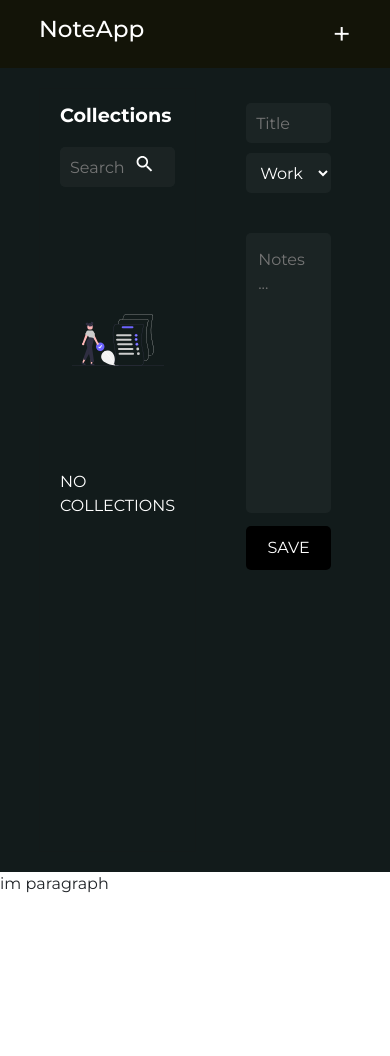
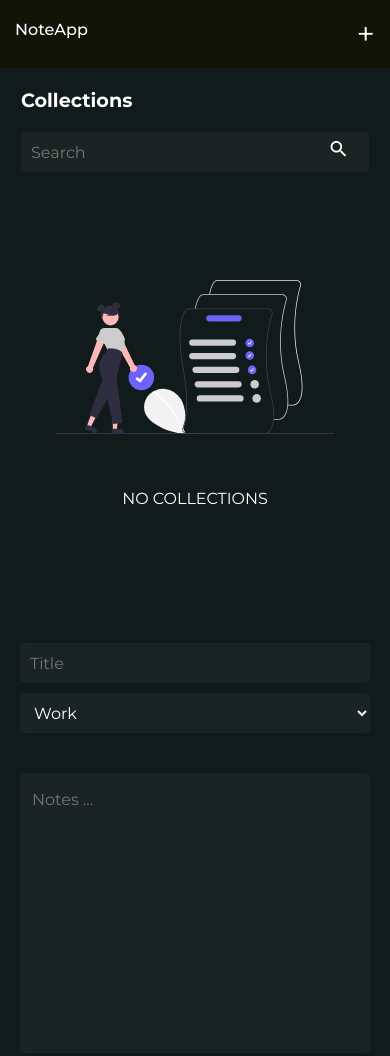
Before and after one commit to Panfilomacantan2/noteapp-webapp, a plain HTML site: page index.html in a window 390 px wide. Shown: the top 1056 px of the page. Before the commit the page ends 912 px from the top, so only its background shows below. Drawn offline with nearby package versions, Linux system fonts and the light colour scheme.

Commit message:
added media queries

```diff
--- a/app.js
+++ b/app.js
@@ -236,7 +236,7 @@ searchInput.addEventListener("keyup", () => {
     output += `
         <div class="empty_collection">
           <img src="./styles/no_item.svg" />
-          <p>NO COLLECTIONS FOUND</p>
+          <p>NO COLLECTIONS FOUND.</p>
         </div>
     `;
   }
@@ -254,11 +254,11 @@ const viewNote = (index) => {
   const modalTitle = document.querySelector(".modal-title");
   const modalBody = document.querySelector(".modal-body");
 
-  modalTitle.innerHTML = `<p>Title: ${title}
-                           <p>Category: ${category}</p>
-                           <p>Date: ${date}</p>`;
+  modalTitle.innerHTML = `<p class="text-primary">Title: ${title}
+                           <p class="text-primary">Category: ${category}</p>
+                           <p class="text-primary">Date: ${date}</p>`;
 
-  modalBody.innerHTML = `<p class=" text-break"">${content}</p>`;
+  modalBody.innerHTML = `<p class=" text-break text-light">${content}</p>`;
 };
 
 //clear all input fields
--- a/index.html
+++ b/index.html
@@ -17,7 +17,9 @@
   <body>
     <header class="header">
       <h3 class="logo">NoteApp</h3>
-      <span class="add_btn">+</span>
+      <span class="add_btn">
+        <a href="#note_form" class="text-light text-decoration-none">+</a>
+      </span>
     </header>
 
     <div class="notes_container">
@@ -34,7 +36,7 @@
         <ul class="collection"></ul>
       </div>
 
-      <div class="add_note_wrapper">
+      <div class="add_note_wrapper" id="note_form">
         <div class="note_details_header">
           <input type="text" class="title" placeholder="Title" />
 
@@ -65,12 +67,12 @@
       aria-hidden="true"
     >
       <div class="modal-dialog" role="document">
-        <div class="modal-content">
-          <div class="modal-header">
+        <div class="modal-content bg-dark">
+          <div class="modal-header border-bottom-0">
             <h5 class="modal-title"></h5>
           </div>
           <div class="modal-body text-wrap"></div>
-          <div class="modal-footer">
+          <div class="modal-footer border-top-0">
             <button
               type="button"
               class="btn btn-secondary"
@@ -82,7 +84,12 @@
         </div>
       </div>
     </div>
-<p>im paragraph</p>
+
+    <!-- footer -->
+
+    <footer class="footer">
+      <p>Made with a &hearts; by Panfilo</p>
+    </footer>
     <!-- scripts -->
     <script
       type="module"
--- a/styles/_add.scss
+++ b/styles/_add.scss
@@ -2,6 +2,15 @@
   height: 100%;
   width: 100%;
   padding: 15px 20px;
+  display: flex;
+  flex-direction: column;
+  justify-content: center;
+  align-items: center;
+
+  @include xs-screen {
+    padding: 10px;
+    width: 100%;
+  }
 
   .note_details_header {
     width: 100%;
@@ -70,6 +79,5 @@
     cursor: pointer;
     margin-top: 6px;
     display: none;
-
   }
 }
--- /dev/null
+++ b/styles/_footer.scss
@@ -0,0 +1,16 @@
+.footer{
+    width: 100%;
+    height: 40px;
+    background-color: rgb(18, 27, 27);
+    display: flex;
+    justify-content: center;
+    align-items: center;
+    color: #fff;
+    font-size: 14px;
+    font-weight: bold;
+    padding: 10px 0;
+
+    p{
+        font-size: 14px;
+    }
+}
--- a/styles/_header.scss
+++ b/styles/_header.scss
@@ -9,8 +9,19 @@
   justify-content: space-between;
   align-items: center;
 
+  @include xs-screen {
+    padding: 10px 15px;
+    width: 100%;
+  }
+
+
+
   .logo{
       color: #fff;
+
+      @include xs-screen {
+        font-size: 1rem;
+      }
   }
 
   .add_btn{
--- a/styles/_media_query.scss
+++ b/styles/_media_query.scss
@@ -0,0 +1,27 @@
+//Large Screen - 993 to 1170 screen size
+@mixin lg-screen {
+  @media only screen and (max-width: 1170px) {
+    @content;
+  }
+}
+
+//Medium Screen - 768 to 992 screen size
+@mixin md-screen {
+  @media only screen and (max-width: 992px) {
+    @content;
+  }
+}
+
+//Medium Screen - 575 to 767 screen size
+@mixin sm-screen {
+  @media only screen and (max-width: 767px) {
+    @content;
+  }
+}
+
+//Medium Screen - below 575 screen size
+@mixin xs-screen {
+  @media only screen and (max-width: 575px) {
+    @content;
+  }
+}
--- a/styles/_view.scss
+++ b/styles/_view.scss
@@ -3,6 +3,11 @@
   height: 100%;
   width: 100%;
   padding: 15px 20px;
+
+  @include xs-screen {
+    padding: 10px;
+    width: 100%;
+  }
 
   .collection_label {
     font-size: 1.2rem;
@@ -18,6 +23,10 @@
     margin-bottom: 0;
     padding-left: 0;
     overflow-y: scroll;
+
+    @include xs-screen {
+      margin-top: 20px;
+    }
 
     &::-webkit-scrollbar {
       width: 0;
@@ -43,17 +52,25 @@
       padding: 10px 0;
       display: grid;
       grid-template-columns: 1fr 170px;
+      position: relative;
+      justify-content: center;
+      align-items: center;
+
+
+      @include xs-screen {
+        grid-template-columns: 1fr;
+      }
 
       .detail {
         flex-direction: column;
-        justify-content:center;
+        justify-content: center;
 
         .date {
           font-size: 0.8rem;
           margin-bottom: 0px;
         }
 
-        .note{
+        .note {
           font-size: 1rem;
           margin-bottom: 0px;
         }
@@ -64,6 +81,14 @@
         justify-content: center;
         align-items: center;
         gap: 0 10px;
+
+        @include xs-screen {
+          position: absolute;
+          right: 0;
+          top: 0;
+          background: #000;
+          border-radius: 5px;
+        }
 
         &.lock {
           justify-content: end;
--- a/styles/index.scss
+++ b/styles/index.scss
@@ -1,10 +1,13 @@
 @import url("https://fonts.googleapis.com/css2?family=Montserrat:wght@300;400;500;600;700;800;900&display=swap");
 
+// media queries breakpoints
+@import "./media_query";
 
 @import "./header";
 @import "./note";
 @import "./add";
 @import "./view";
+@import "./footer";
 
 * {
   padding: 0;
@@ -20,14 +23,34 @@ body {
 
 .notes_container {
   width: 100%;
-  height: calc(100vh - 40px);
+  min-height: calc(100vh - 40px);
   background-color: rgb(18, 27, 27);
   padding: 20px 10vw;
-
   display: grid;
-  grid-template-columns: 1fr 1fr;
+  grid-template-columns: repeat(auto-fit, minmax(300px, 1fr));
   place-items: center;
   gap: 30px;
 
+  @include lg-screen {
+    grid-template-columns: 1fr;
+  }
+
+  @include md-screen {
+    width: 100%;
+    grid-template-columns: 1fr;
+  }
+
+  @include sm-screen {
+    grid-template-columns: 1fr;
+
+    width: 100%;
+  }
+
+  @include xs-screen {
+    grid-template-columns: repeat(auto-fit, minmax(300px, 1fr));
+    padding: 10px 10px;
+    width: 100%;
+  }
+
 
 }
```
Also changed, not shown: styles/index.css, 1 other file.
